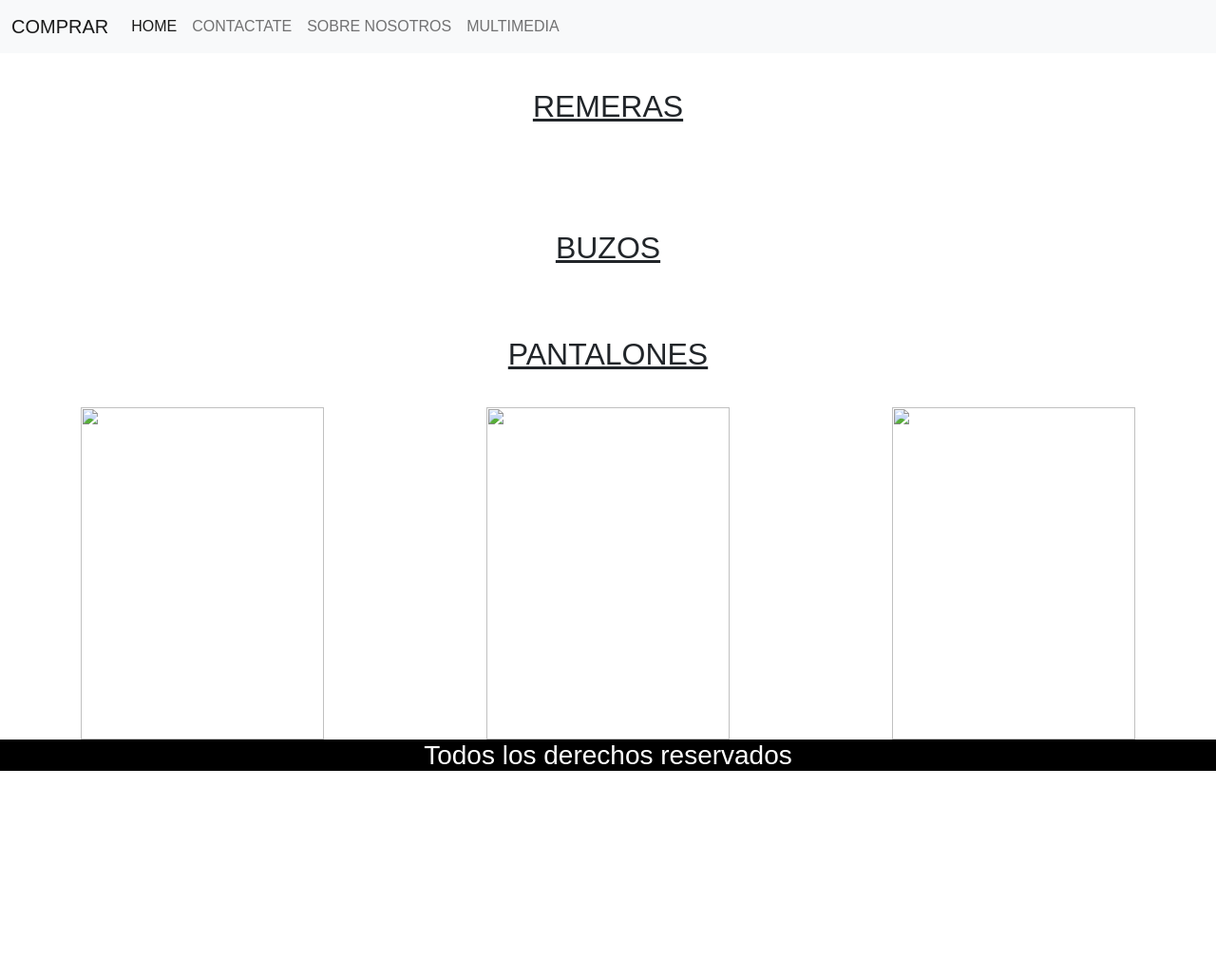
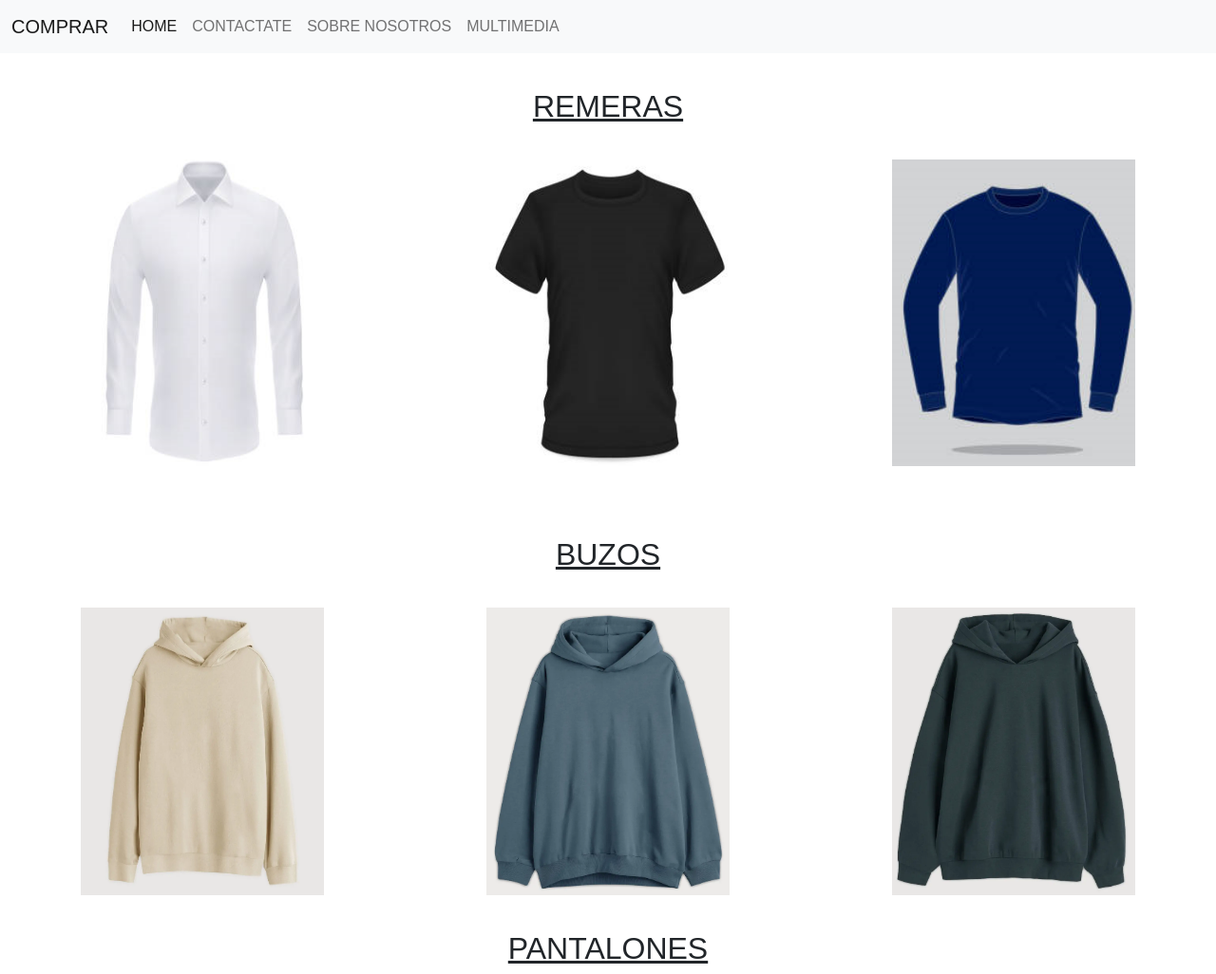
Before and after one commit to fabrizioLandriel/Correccion3, a plain HTML site: page index.html in a window 1280 px wide. Shown: the top 1026 px of the page at 95% size. Before the commit the page ends 812 px from the top, so only its background shows below. Drawn offline with nearby package versions, Linux system fonts and the light colour scheme; files that its build step writes are made by us from their sources.

Commit message:
cambios en las rutas de ciertas imagenes.

```diff
--- a/index.html
+++ b/index.html
@@ -6,7 +6,7 @@
 <!--bt-->
 <link href="https://cdn.jsdelivr.net/npm/bootstrap@5.2.2/dist/css/bootstrap.min.css" rel="stylesheet" integrity="sha384-Zenh87qX5JnK2Jl0vWa8Ck2rdkQ2Bzep5IDxbcnCeuOxjzrPF/et3URy9Bv1WTRi" crossorigin="anonymous">
 <!--link de css-->
-<link rel="stylesheet" href="../5/css/styles.css">
+<link rel="stylesheet" href="./css/styles.css">
 <meta name="viewport" content="width=device-width, initial-scale=1.0">
 <title>HOME</title>
 </head>
@@ -25,9 +25,9 @@
 
                             <li class="nav-item"><a class="nav-link" href="https://web.whatsapp.com/%F0%9F%8C%90/es" target="_blank">CONTACTATE</a></li>
 
-                            <li class="nav-item"><a class="nav-link" href="../5/pages/pageTres.html" target="_blank">SOBRE NOSOTROS</a></li>
+                            <li class="nav-item"><a class="nav-link" href="./pages/pageTres.html" target="_blank">SOBRE NOSOTROS</a></li>
 
-                            <li class="nav-item"><a class="nav-link" href="../5/pages/pageCuatro.html" target="_blank">MULTIMEDIA</a></li>
+                            <li class="nav-item"><a class="nav-link" href="./pages/pageCuatro.html" target="_blank">MULTIMEDIA</a></li>
                     </ul>
                 </div>
             </div>
@@ -40,9 +40,9 @@
         </div>
 
         <div class="divRemeras">  <!--cambiar los px por rem. al css-->
-            <img class="imagenes" src="../5/img/remera 1.png" alt="">
-            <img class="imagenes" src="../5/img/remera 2.png" alt="">
-            <img class="imagenes" src="../5/img/remera 3.png" alt="">
+            <img class="imagenes" src="img/remera 1.png" alt="">
+            <img class="imagenes" src="img/remera 2.png" alt="">
+            <img class="imagenes" src="img/remera 3.png" alt="">
         </div>
 
         <div class="divTextoBuzos">
@@ -50,17 +50,17 @@
         </div>
 
         <div class="divBuzos">
-            <img class="imagenes" src="../5/img/buzo 1.png" alt="">
-            <img class="imagenes" src="../5/img/buzo 2.png" alt="">
-            <img class="imagenes" src="../5/img/buzo 3.png" alt="">
+            <img class="imagenes" src="img/buzo 1.png" alt="">
+            <img class="imagenes" src="img/buzo 2.png" alt="">
+            <img class="imagenes" src="img/buzo 3.png" alt="">
         </div>
 
         <div class="divTextoPantalones">PANTALONES</div>
 
         <div class="divPantalones">
-            <img class="imagenes" src="../5/img/pantalon 1.jpg" alt="" height="350px" width="350px">
-            <img class="imagenes" src="../5/img/pantalon 2.jpg" alt="" height="350px" width="350px">
-            <img class="imagenes" src="../5/img/pantalon 3.jpg" alt="" height="350px" width="350px">
+            <img class="imagenes" src="img/pantalon 1.jpg" alt="" height="350px" width="350px">
+            <img class="imagenes" src="img/pantalon 2.jpg" alt="" height="350px" width="350px">
+            <img class="imagenes" src="img/pantalon 3.jpg" alt="" height="350px" width="350px">
         </div>
     </main>
 
```
Also changed, not shown: pages/pageDos.html (+2 -2 lines).
